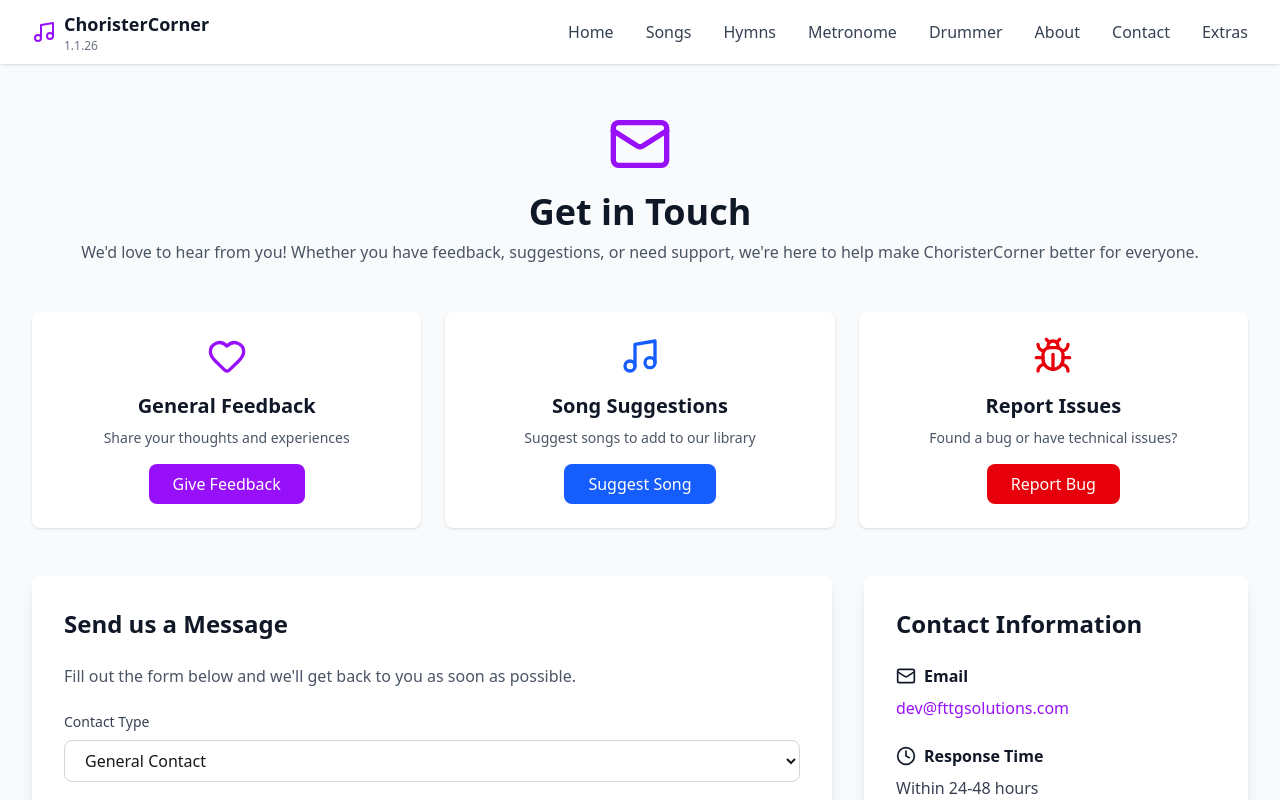
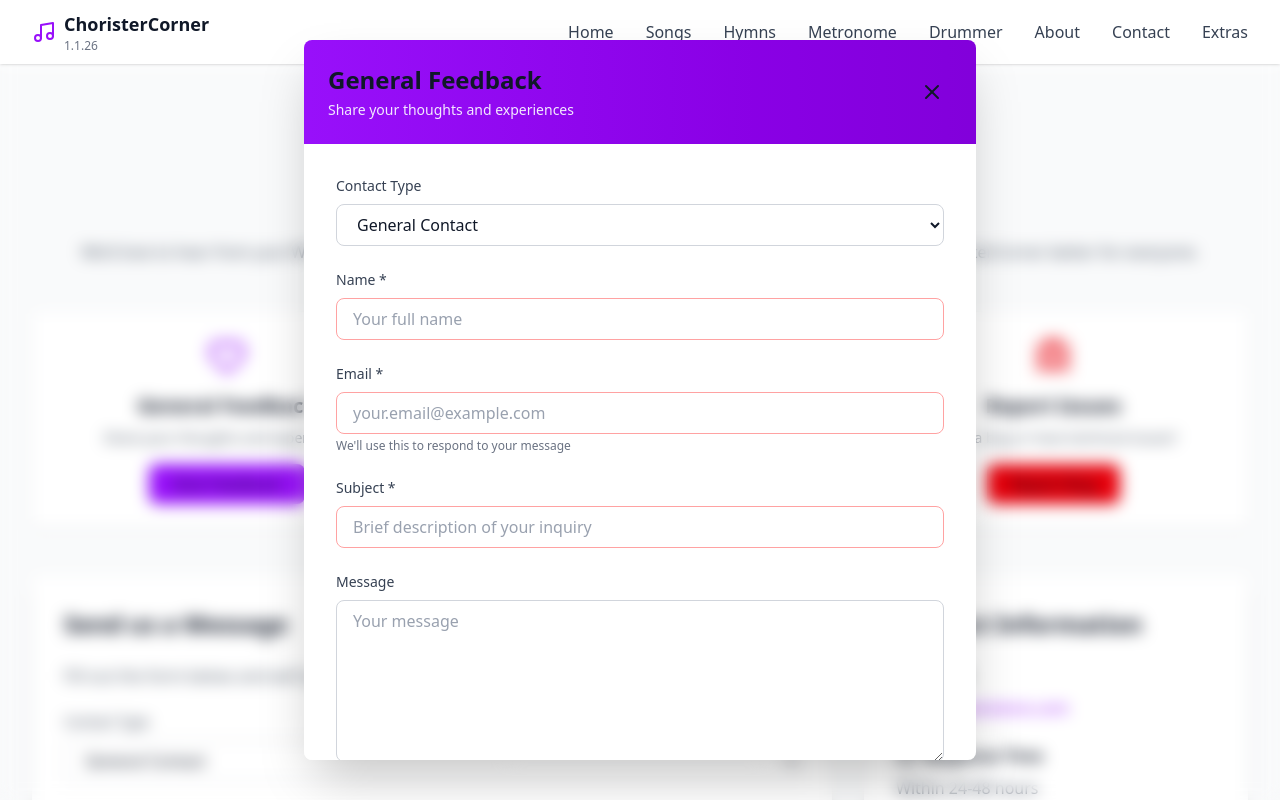
Before and after one commit to femithetechguy/choristercorner, a Next.js app: page /contact in a window 1280 px wide. Both pictures are taken after a click on the button "Give Feedback". Shown: the top 800 px of the page. Built offline with nearby package versions, Linux system fonts and the light colour scheme.

Commit message:
On branch develop Your branch is up to date with 'origin/develop'.
Changes to be committed:
	modified:   src/app/contact/page.tsx
	modified:   src/app/globals.css
	modified:   src/components/ContactForm.tsx

```diff
--- a/src/app/contact/page.tsx
+++ b/src/app/contact/page.tsx
@@ -1,7 +1,7 @@
 'use client';
 
 import { useState } from 'react';
-import { Mail, Music, Bug, Clock, Globe, Heart } from 'lucide-react';
+import { Mail, Music, Bug, Clock, Globe, Heart, X, Check } from 'lucide-react';
 import ContactForm from '@/components/ContactForm';
 import { ContactFormData } from '@/types';
 import appConfig from '@/data/app.json';
@@ -14,6 +14,8 @@ const iconMap: { [key: string]: any } = {
 
 export default function ContactPage() {
   const [isLoading, setIsLoading] = useState(false);
+  const [openModal, setOpenModal] = useState<string | null>(null);
+  const [showSuccess, setShowSuccess] = useState(false);
   const config = appConfig as any;
 
   const handleFormSubmit = async (data: ContactFormData) => {
@@ -39,6 +41,13 @@ export default function ContactPage() {
 
       // Simulate API call
       await new Promise(resolve => setTimeout(resolve, 1000));
+
+      // Show success message
+      setShowSuccess(true);
+      setOpenModal(null);
+
+      // Hide success after 3 seconds
+      setTimeout(() => setShowSuccess(false), 3000);
     } catch (error) {
       console.error('Error submitting form:', error);
     } finally {
@@ -77,7 +86,10 @@ export default function ContactPage() {
                 {Icon && <Icon className={`w-10 h-10 ${colorClasses[option.id]} mx-auto mb-4`} />}
                 <h3 className="text-xl font-bold mb-2">{option.title}</h3>
                 <p className="text-gray-600 text-sm">{option.description}</p>
-                <button className={`mt-4 text-white px-6 py-2 rounded-lg transition ${buttonClasses[option.id]}`}>
+                <button
+                  onClick={() => setOpenModal(option.id)}
+                  className={`mt-4 text-white px-6 py-2 rounded-lg transition ${buttonClasses[option.id]}`}
+                >
                   {option.buttonText}
                 </button>
               </div>
@@ -156,6 +168,62 @@ export default function ContactPage() {
             </div>
           </div>
         </div>
+
+        {/* Modal Backdrop - Blur background instead of dark overlay */}
+        {openModal && (
+          <div
+            className="fixed inset-0 backdrop-blur-sm z-40 transition-all"
+            onClick={() => setOpenModal(null)}
+          />
+        )}
+
+        {/* Modal */}
+        {openModal && (
+          <div className="fixed inset-0 z-50 flex items-center justify-center p-4 md:p-8">
+            <div
+              className="bg-white rounded-lg shadow-2xl w-full md:max-w-2xl md:max-h-[90vh] md:overflow-y-auto animate-scale-in h-[75vh] md:h-auto overflow-y-auto"
+              onClick={(e) => e.stopPropagation()}
+            >
+              {/* Modal Header */}
+              <div className="sticky top-0 bg-linear-to-r from-purple-600 to-purple-700 text-white p-6 flex items-center justify-between">
+                <div>
+                  <h2 className="text-2xl font-bold">
+                    {config.contact.options.find((opt: any) => opt.id === openModal)?.title}
+                  </h2>
+                  <p className="text-purple-100 text-sm mt-1">
+                    {config.contact.options.find((opt: any) => opt.id === openModal)?.description}
+                  </p>
+                </div>
+                <button
+                  onClick={() => setOpenModal(null)}
+                  className="text-white hover:bg-purple-800 p-2 rounded-full transition"
+                  aria-label="Close"
+                >
+                  <X className="w-6 h-6" />
+                </button>
+              </div>
+
+              {/* Modal Body */}
+              <div className="p-6 sm:p-8">
+                <ContactForm
+                  onSubmit={handleFormSubmit}
+                  isLoading={isLoading}
+                  preselectedType={openModal}
+                />
+              </div>
+            </div>
+          </div>
+        )}
+
+        {/* Success Toast */}
+        {showSuccess && (
+          <div className="fixed bottom-4 right-4 z-50 animate-slide-up">
+            <div className="bg-green-500 text-white px-6 py-4 rounded-lg shadow-lg flex items-center gap-3">
+              <Check className="w-5 h-5" />
+              <span className="font-medium">Message sent successfully! We'll get back to you soon.</span>
+            </div>
+          </div>
+        )}
       </div>
     </div>
   );
--- a/src/app/globals.css
+++ b/src/app/globals.css
@@ -28,6 +28,15 @@ body {
 /* Ensure all headings are dark for proper contrast */
 h1, h2, h3, h4, h5, h6 {
   @apply text-gray-900;
+}
+
+/* Ensure all form elements have dark text */
+input, select, textarea, button {
+  @apply text-gray-900;
+}
+
+input::placeholder, textarea::placeholder {
+  @apply text-gray-400;
 }
 
 /* Custom Animations */
--- a/src/components/ContactForm.tsx
+++ b/src/components/ContactForm.tsx
@@ -4,11 +4,15 @@ import { ContactFormData } from '@/types';
 interface ContactFormProps {
   onSubmit?: (data: ContactFormData) => Promise<void>;
   isLoading?: boolean;
+  preselectedType?: string;
 }
 
-export default function ContactForm({ onSubmit, isLoading = false }: ContactFormProps) {
+export default function ContactForm({ onSubmit, isLoading = false, preselectedType }: ContactFormProps) {
   const [formData, setFormData] = useState<ContactFormData>({
-    contactType: 'General Contact',
+    contactType: preselectedType === 'feedback' ? 'General Feedback' :
+                 preselectedType === 'suggestions' ? 'Song Suggestions' :
+                 preselectedType === 'issues' ? 'Report Issues' :
+                 'General Contact',
     name: '',
     email: '',
     subject: '',
```
